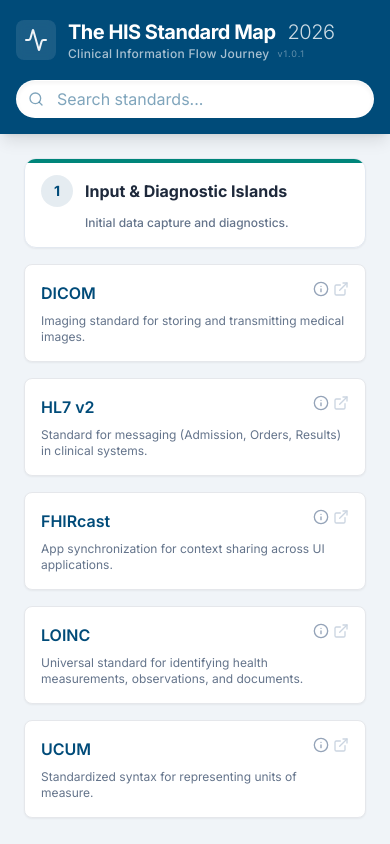
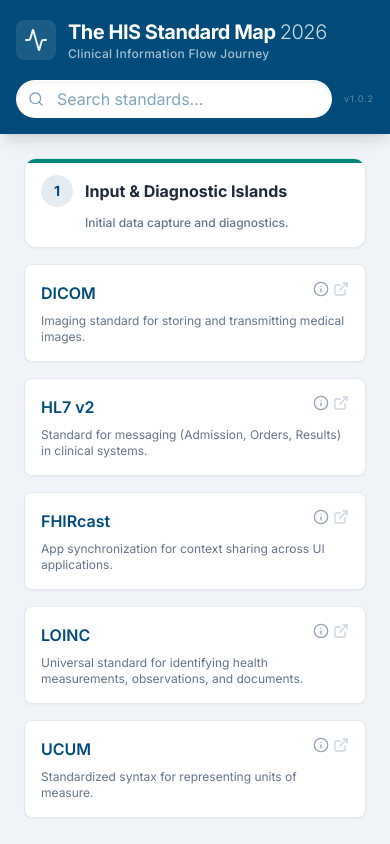
Before and after one commit to koenjo741/HIS, a React (Vite) app: page / in a window 390 px wide. Shown: the top 844 px of the page. Built offline with nearby package versions, Linux system fonts and the light colour scheme.

Commit message:
feat: move app version to the right side of the header (v1.0.2)

```diff
--- a/package.json
+++ b/package.json
@@ -1,7 +1,7 @@
 {
   "name": "his-standard-map",
   "private": true,
-  "version": "1.0.1",
+  "version": "1.0.2",
   "type": "module",
   "scripts": {
     "dev": "vite",
--- a/src/components/Header.jsx
+++ b/src/components/Header.jsx
@@ -11,18 +11,13 @@ const Header = ({ searchQuery, setSearchQuery }) => {
             <Activity className="w-6 h-6 text-muw-light" />
           </div>
           <div>
-            <h1 className="text-xl md:text-2xl font-bold tracking-tight flex items-baseline gap-3">
-              The HIS Standard Map <span className="font-light opacity-80">2026</span>
-              <span className="text-[10px] font-normal text-muw-light/40 tracking-widest hidden sm:inline-block">v{pkg.version}</span>
-            </h1>
-            <p className="text-xs md:text-sm text-muw-light/70 font-medium tracking-wide flex items-center gap-2">
-              Clinical Information Flow Journey
-              <span className="text-[9px] font-normal text-muw-light/40 tracking-widest sm:hidden">v{pkg.version}</span>
-            </p>
+            <h1 className="text-xl md:text-2xl font-bold tracking-tight">The HIS Standard Map <span className="font-light opacity-80">2026</span></h1>
+            <p className="text-xs md:text-sm text-muw-light/70 font-medium tracking-wide">Clinical Information Flow Journey</p>
           </div>
         </div>
 
-        <div className="relative hidden md:block w-72">
+        <div className="hidden md:flex items-center gap-4">
+          <div className="relative w-72">
             <div className="absolute inset-y-0 left-0 pl-3 flex items-center pointer-events-none">
               <Search className="h-4 w-4 text-muw-blue/50" />
             </div>
@@ -34,11 +29,13 @@ const Header = ({ searchQuery, setSearchQuery }) => {
               onChange={(e) => setSearchQuery(e.target.value)}
             />
           </div>
+          <span className="text-[10px] font-normal text-muw-light/40 tracking-widest">v{pkg.version}</span>
+        </div>
       </div>
 
       {/* Mobile search */}
-      <div className="md:hidden px-4 pb-4">
-        <div className="relative">
+      <div className="md:hidden px-4 pb-4 flex items-center gap-3">
+        <div className="relative flex-1">
           <div className="absolute inset-y-0 left-0 pl-3 flex items-center pointer-events-none">
             <Search className="h-4 w-4 text-muw-blue/50" />
           </div>
@@ -50,6 +47,7 @@ const Header = ({ searchQuery, setSearchQuery }) => {
             onChange={(e) => setSearchQuery(e.target.value)}
           />
         </div>
+        <span className="text-[9px] font-normal text-muw-light/40 tracking-widest">v{pkg.version}</span>
       </div>
     </header>
   );
```
Lines whose indentation alone changed are shown as unchanged.
